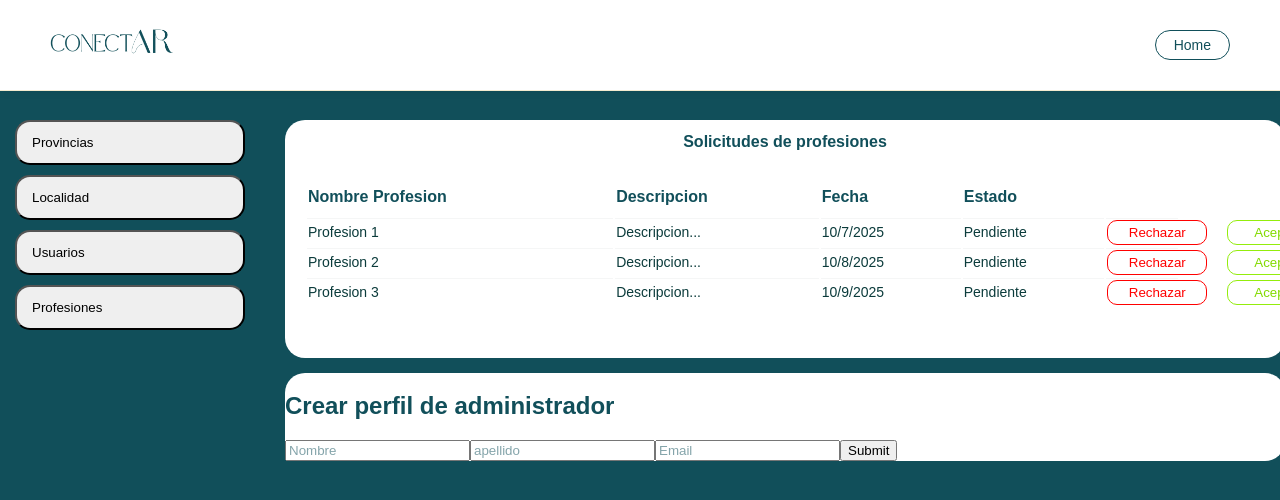
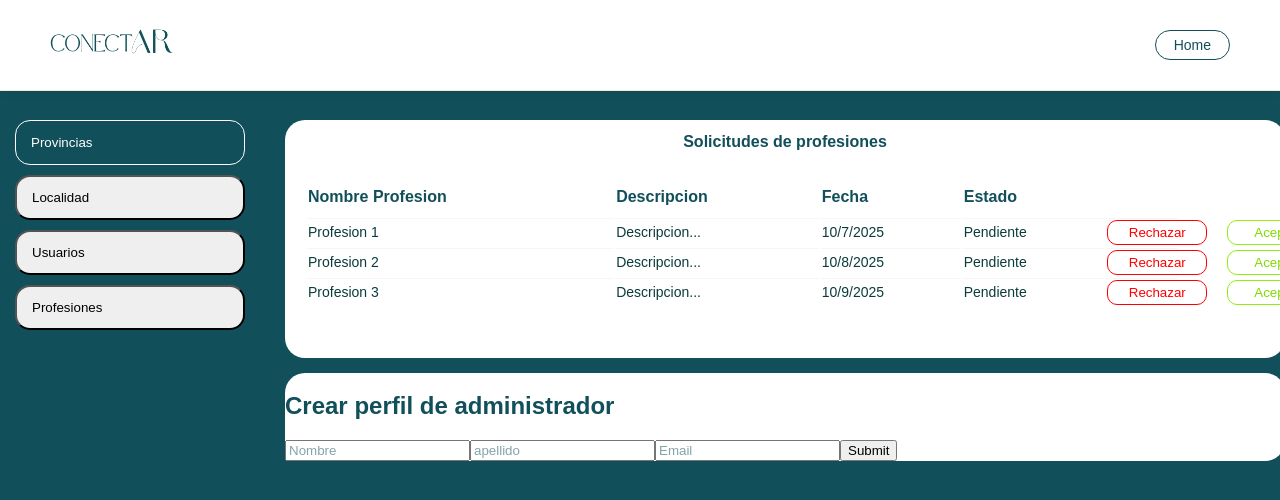
Before and after one commit to AugustoMoratti/TP-DSW-2025-Moratti-Soto-Cossia-Bertuccelli, a React (Vite) app in the folder Frontend/conectar/: page /dashboard in a window 1280 px wide. In both pictures the pointer is over the button "Provincias". Shown: the top 500 px of the page. Built offline with nearby package versions, Linux system fonts and the light colour scheme.

Commit message:
arreglo css busqProf

```diff
--- a/Frontend/conectar/src/components/cardsProfesionales/perfilCard.css
+++ b/Frontend/conectar/src/components/cardsProfesionales/perfilCard.css
@@ -3,8 +3,7 @@
   display: flex;
   flex-direction: column;
   justify-content: space-between;
-  min-width: 460px;
-  max-width: 460px;
+  width: 420px;
   height: 160px;
   background-color: #114f5a;
   border-radius: 35px;
--- a/Frontend/conectar/src/pages/Dashboard/dashboard.css
+++ b/Frontend/conectar/src/pages/Dashboard/dashboard.css
@@ -23,6 +23,13 @@
   align-items: center;
   padding-left: 15px;
   border-radius: 15px;
+}
+
+.action-btn:hover {
+  background-color: #114f5a;
+  color: #fff;
+  border: 1px solid #fff;
+  cursor: pointer;
 }
 
 .acciones-2 {
```
